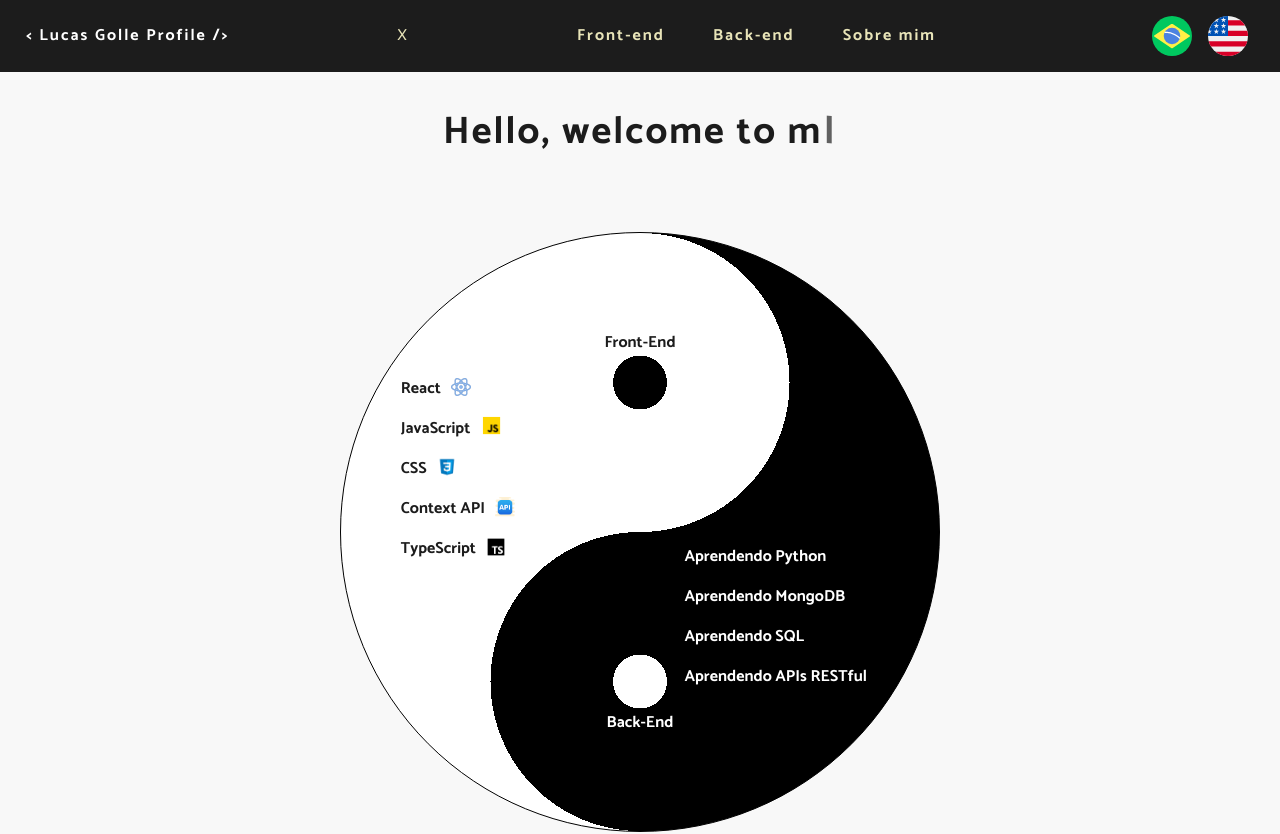
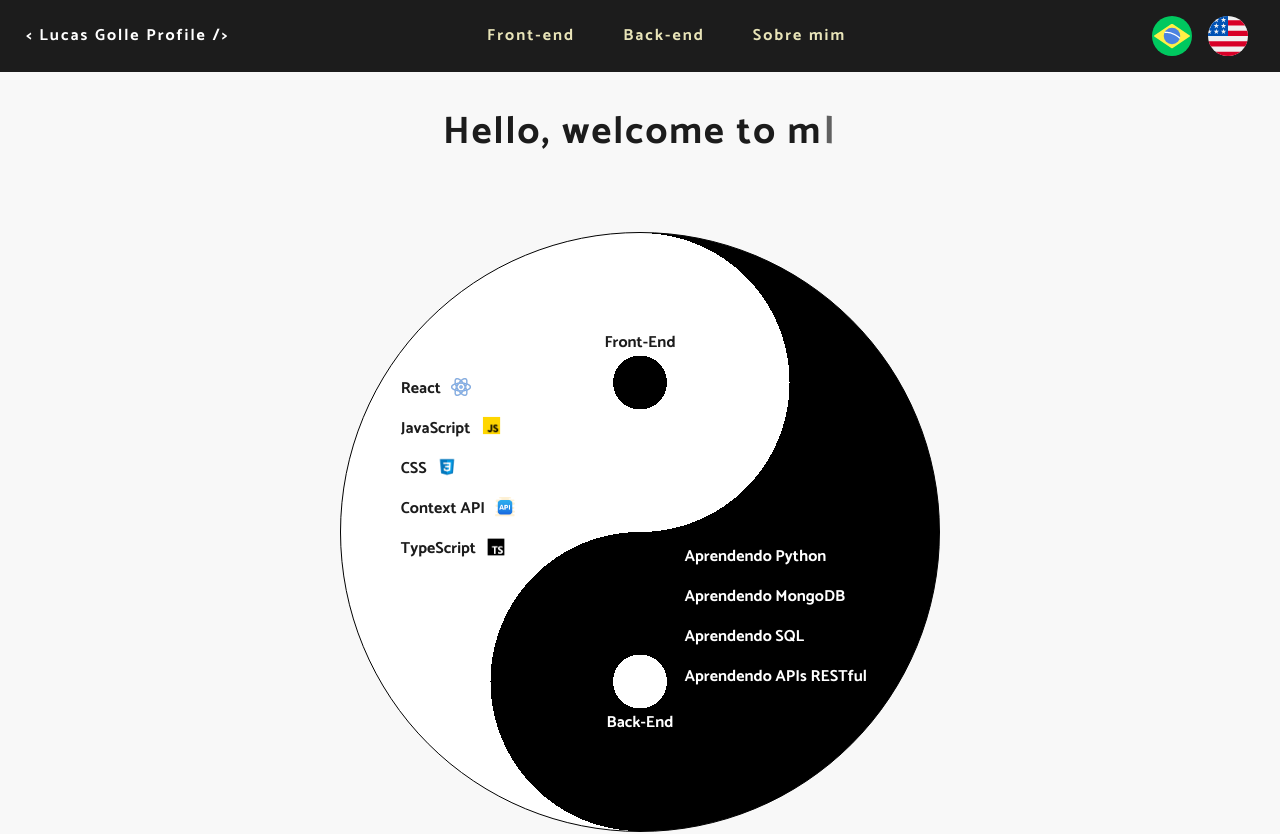
Before and after one commit to lucasgolle/portfolio, a React (Create React App) app: page / in a window 1280 px wide. Shown: the top 834 px of the page. Built offline with nearby package versions, Linux system fonts and the light colour scheme; some icons are missing; the HTML template or start-up script is replaced by a standard one.

Commit message:
fix: condition show modal on header component

```diff
--- a/src/components/Header/index.js
+++ b/src/components/Header/index.js
@@ -17,7 +17,7 @@ export const Header = () => {
     <>
       <Container>
         <h1>&lt; Lucas Golle Profile /&gt;</h1>
-        {showModal ? (<MenuBar onClick={changeState} src={MENU} alt="" />) : (<span onClick={changeState}>X</span>)}
+        {!showModal ? (<MenuBar onClick={changeState} src={MENU} alt="" />) : (<span onClick={changeState}>X</span>)}
         <nav>
           <ul>
             <div>
```
